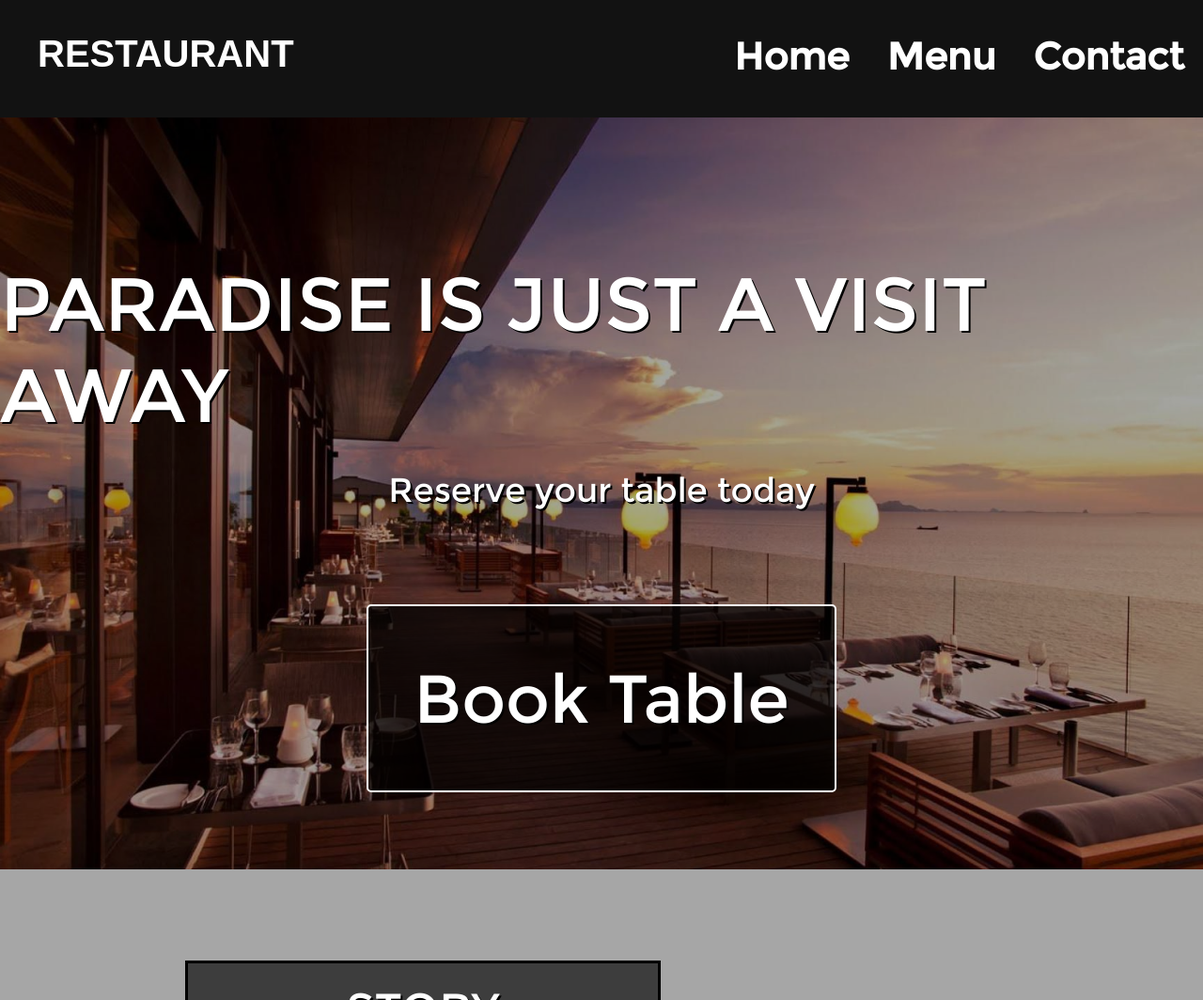
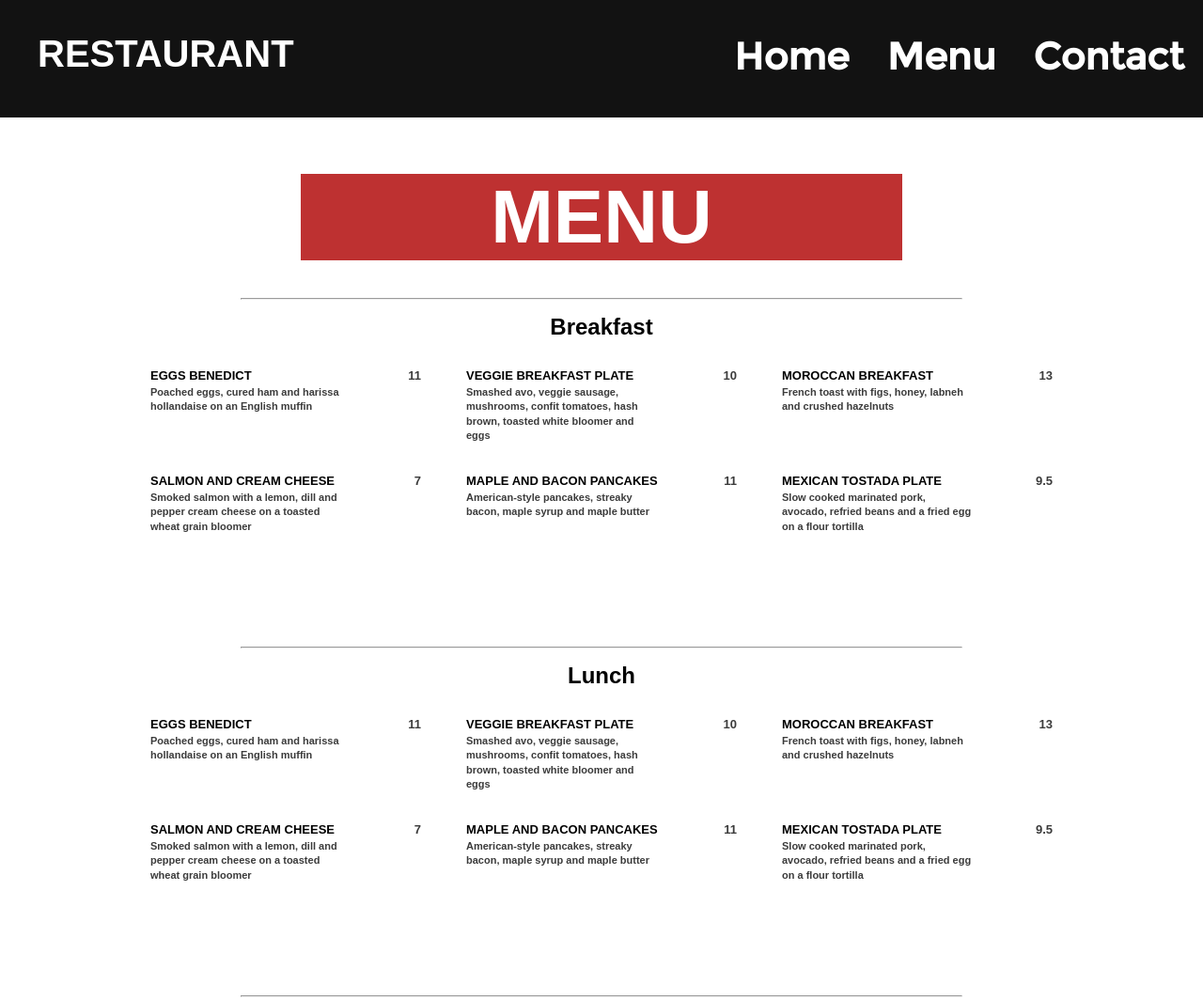
Before and after one commit to ZandBraxton/resturant, a website built with webpack: page dist/index.html in a window 1280 px wide. Shown: the top 1064 px of the page at 94% size. Built offline with nearby package versions, Linux system fonts and the light colour scheme; files whose address does not match are found by name.

Commit message:
Added style and functions to menu page

```diff
--- a/src/index.js
+++ b/src/index.js
@@ -7,7 +7,7 @@ import createMenuPage from './menu.js';
 
 const content = document.querySelector("#content")
 const main = document.createElement('div')
-main.id = "home"
+main.id = "menu"
 main.classList.add("main")
 main.classList.add("transition-wrapper")
 main.classList.add("show")
--- a/src/menu.js
+++ b/src/menu.js
@@ -1,55 +1,181 @@
-function createMenuPage(content) {
+function createMenuPage(main) {
     const body = document.createElement('div')
-    body.classList.add("home-content")
+    body.classList.add("menu-content")
 
-    //Headline
-    const headline = document.createElement('div')
-    headline.textContent = "MENU PAGE"
-    headline.classList.add("headline")
-    headline.classList.add("transition-wrapper")
+    //menu headline
+    const menuHead = document.createElement('h1')
+    menuHead.textContent = "MENU"
+    menuHead.classList.add("menu-head")
+    menuHead.classList.add("transition-wrapper")
+    body.appendChild(menuHead)
 
-    //Subheadline
-    const subHeadline = document.createElement('div')
-    subHeadline.textContent = "Reserve your table today"
-    subHeadline.classList.add('sub-headline')
-    headline.appendChild(subHeadline)
+    //breaker
+    const line = linebreak(body)
+    line.classList.add("transition-wrapper")
 
-    //Book table button
-    const reserveBtn = document.createElement('button')
-    reserveBtn.classList.add('reserve')
-    reserveBtn.classList.add('transition-wrapper')
-    reserveBtn.value = "#"
-    reserveBtn.textContent = "Book Table"
-    headline.appendChild(reserveBtn)
+    //menu contents
+    const menuBody = document.createElement('div')
+    menuBody.classList.add('menu-body')
+    menuBody.classList.add('transition-wrapper')
+    body.appendChild(menuBody)
+    createSectionHeader("Breakfast", menuBody)
 
-    //about body
-    const aboutPage = document.createElement('div')
-    aboutPage.classList.add('about-page')
+    menuBody.appendChild(
+        createMenuSection("Breakfast")
+    )
+    linebreak(menuBody)
+    createSectionHeader("Lunch", menuBody)
 
-    //desc headline
-    const descHeadline = document.createElement('div')
-    descHeadline.classList.add('desc-headline')
-    descHeadline.classList.add('transition-wrapper')
-    descHeadline.textContent = "STORY"
+    menuBody.appendChild(
+        createMenuSection("Lunch")
+    )
+    linebreak(menuBody)
+    createSectionHeader("Dinner", menuBody)
 
-    //Description
-    const desc = document.createElement('p')
-    desc.classList.add('home-desc')
-    desc.textContent = "Lorem ipsum dolor sit amet, consectetur adipiscing elit. Aenean lorem sapien, ultricies sit amet condimentum eget, scelerisque et erat. Duis vitae nibh lectus. Aenean ullamcorper iaculis arcu vel hendrerit. Pellentesque justo odio, elementum ac elit in, iaculis eleifend nisl. Nunc non consectetur dolor. Donec quam metus, dictum vel consectetur quis, bibendum sed orci. Donec vel sagittis lectus, blandit egestas erat. Quisque tincidunt eros mi, vitae suscipit neque imperdiet eget. Curabitur quam velit, lacinia ut metus sed, volutpat scelerisque leo. Phasellus sed purus at velit condimentum rutrum in in mauris. "
-    descHeadline.appendChild(desc)
+    menuBody.appendChild(
+        createMenuSection("Dinner")
+    )
+
+
+
+    // menuSection.appendChild(
+    //     createMenuItem(
+    //         "EGGS BENEDICT",
+    //         "11",
+    //         "Poached eggs, cured ham and harissa hollandaise on an English muffin"
+    //         )
+    //     );
+    // menuSection.appendChild(
+    //     createMenuItem(
+    //         "VEGGIE BREAKFAST PLATE",
+    //         "10",
+    //         "Smashed avo, veggie sausage, mushrooms, confit tomatoes, hash brown, toasted white bloomer and eggs"
+    //         )
+    //     );
+    //     menuSection.appendChild(
+    //         createMenuItem(
+    //             "MOROCCAN BREAKFAST",
+    //             "13",
+    //             "French toast with figs, honey, labneh and crushed hazelnuts"
+    //             )
+    //         );
+    //     menuSection.appendChild(
+    //         createMenuItem(
+    //             "SALMON AND CREAM CHEESE",
+    //             "7",
+    //             "Smoked salmon with a lemon, dill and pepper cream cheese on a toasted wheat grain bloomer"
+    //             )
+    //         );
+    //     menuSection.appendChild(
+    //         createMenuItem(
+    //             "MAPLE AND BACON PANCAKES",
+    //             "11",
+    //             "American-style pancakes, streaky bacon, maple syrup and maple butter"
+    //             )
+    //         );
+    //     menuSection.appendChild(
+    //         createMenuItem(
+    //             "MEXICAN TOSTADA PLATE",
+    //             "9.5",
+    //             "Slow cooked marinated pork, avocado, refried beans and a fried egg on a flour tortilla"
+    //             )
+    //         );
+
+
+
 
     //Append
-    content.appendChild(body)
-    content.appendChild(headline)
-    content.appendChild(aboutPage)
-    content.appendChild(descHeadline)
-    setTimeout(function () {transition(headline)}, 500)
-    setTimeout(function () {transition(reserveBtn)}, 800)
-    setTimeout(function () {transition(descHeadline)}, 1000)
+    main.appendChild(body)
+    setTimeout(function () {transition(menuHead)}, 500)
+    setTimeout(function () {transition(line)}, 800)
+    setTimeout(function () {transition(menuBody)}, 1000)
+
 }
 
 function transition(element) {
     element.classList.add("show")
 }
 
+function createSectionHeader(name, element) {
+    const sectionHeader = document.createElement('div')
+    sectionHeader.classList.add('section-header')
+    sectionHeader.textContent = name
+    element.appendChild(sectionHeader)
+    // return sectionHeader
+}
+
+function createMenuSection(name) {
+    const menuSection = document.createElement('div')
+    menuSection.classList.add('menu-section')
+    menuSection.id = name
+
+    menuSection.appendChild(
+        createMenuItem(
+            "EGGS BENEDICT",
+            "11",
+            "Poached eggs, cured ham and harissa hollandaise on an English muffin"
+            )
+        );
+    menuSection.appendChild(
+        createMenuItem(
+            "VEGGIE BREAKFAST PLATE",
+            "10",
+            "Smashed avo, veggie sausage, mushrooms, confit tomatoes, hash brown, toasted white bloomer and eggs"
+            )
+        );
+        menuSection.appendChild(
+            createMenuItem(
+                "MOROCCAN BREAKFAST",
+                "13",
+                "French toast with figs, honey, labneh and crushed hazelnuts"
+                )
+            );
+        menuSection.appendChild(
+            createMenuItem(
+                "SALMON AND CREAM CHEESE",
+                "7",
+                "Smoked salmon with a lemon, dill and pepper cream cheese on a toasted wheat grain bloomer"
+                )
+            );
+        menuSection.appendChild(
+            createMenuItem(
+                "MAPLE AND BACON PANCAKES",
+                "11",
+                "American-style pancakes, streaky bacon, maple syrup and maple butter"
+                )
+            );
+        menuSection.appendChild(
+            createMenuItem(
+                "MEXICAN TOSTADA PLATE",
+                "9.5",
+                "Slow cooked marinated pork, avocado, refried beans and a fried egg on a flour tortilla"
+                )
+            );
+    return menuSection
+}
+
+
+function createMenuItem (name, amount, ingredients) {
+    const menuItem = document.createElement('div')
+    menuItem.classList.add('menu-item')
+    menuItem.textContent = name
+    const price = document.createElement('span')
+    price.classList.add('menu-price')
+    price.textContent = amount
+    menuItem.appendChild(price)
+
+    const menuIngredient = document.createElement('div')
+    menuIngredient.classList.add("menu-ingredient")
+    menuIngredient.textContent = ingredients
+    menuItem.appendChild(menuIngredient)
+    return menuItem
+}
+
+function linebreak(element) {
+    const lineBreak = document.createElement('hr')
+    lineBreak.classList.add("break")
+    element.appendChild(lineBreak)
+    return lineBreak
+}
+
 export default createMenuPage;
--- a/src/style.css
+++ b/src/style.css
@@ -102,7 +102,6 @@ html {
     left: 0;
     bottom: 0;
     background-position: center center;
-    background-size: cover;
 }
 
 .headline {
@@ -181,9 +180,94 @@ html {
     position: relative;
 }
 
-
 .home-desc {
     margin: 30px 0px 0px 20px;
     font-size: 22px;
     text-align: left;
 }
+
+.menu-content {
+    display: block;
+    height: 100vh;
+    width: 100vw;
+    background-size: cover;
+    background-color: rgb(255, 255, 255);
+    position: absolute;
+    top: 125px;
+    right: 0;
+    left: 0;
+    bottom: 0;
+}
+
+.menu-head {
+    text-align: center;
+    font-size: 80px;
+    color: rgb(255, 255, 255);
+    background-color: rgb(190, 49, 49);
+    width: 50%;
+    margin: 60px auto 40px auto;
+}
+
+.break {
+    color: rgba(0, 0, 0, 0.705);
+    width: 60%;
+    margin-bottom: 15px;
+}
+
+.menu-body {
+    /* display: grid;
+    grid-template-columns: repeat(3, 18em);
+    grid-template-rows: repeat(3, 4em);
+    gap: 3em;
+    /* outline: 1px solid red; */
+    /* width: 60%;
+    height: auto;
+    margin: auto;
+    justify-content: center;
+    justify-items: start; */
+}
+
+.section-header {
+    font-size: 24px;
+    font-weight: 800;
+    text-align: center;
+    margin-bottom: 30px;
+    color: black;
+}
+
+.menu-section {
+    display: grid;
+    grid-template-columns: repeat(3, 18em);
+    grid-template-rows: repeat(3, 4em);
+    gap: 3em;
+    /* outline: 1px solid red; */
+    width: 60%;
+    height: auto;
+    margin: auto;
+    justify-content: center;
+    justify-items: start;
+}
+
+.menu-item {
+    width: 100%;
+    margin: auto;
+    padding-bottom: 2em;
+    color: rgb(0, 0, 0);
+    font-size: 13px;
+    font-weight: 800;
+    line-height: 1.2em;
+    /* outline: 1px solid green; */
+    break-inside: avoid;
+}
+
+.menu-price {
+    float: right;
+    color: rgba(0, 0, 0, 0.767);
+}
+
+.menu-ingredient {
+    font-size: 11px;
+    color: rgba(0, 0, 0, 0.767);
+    margin-top: 2px;
+    width: 70%;
+}
```
